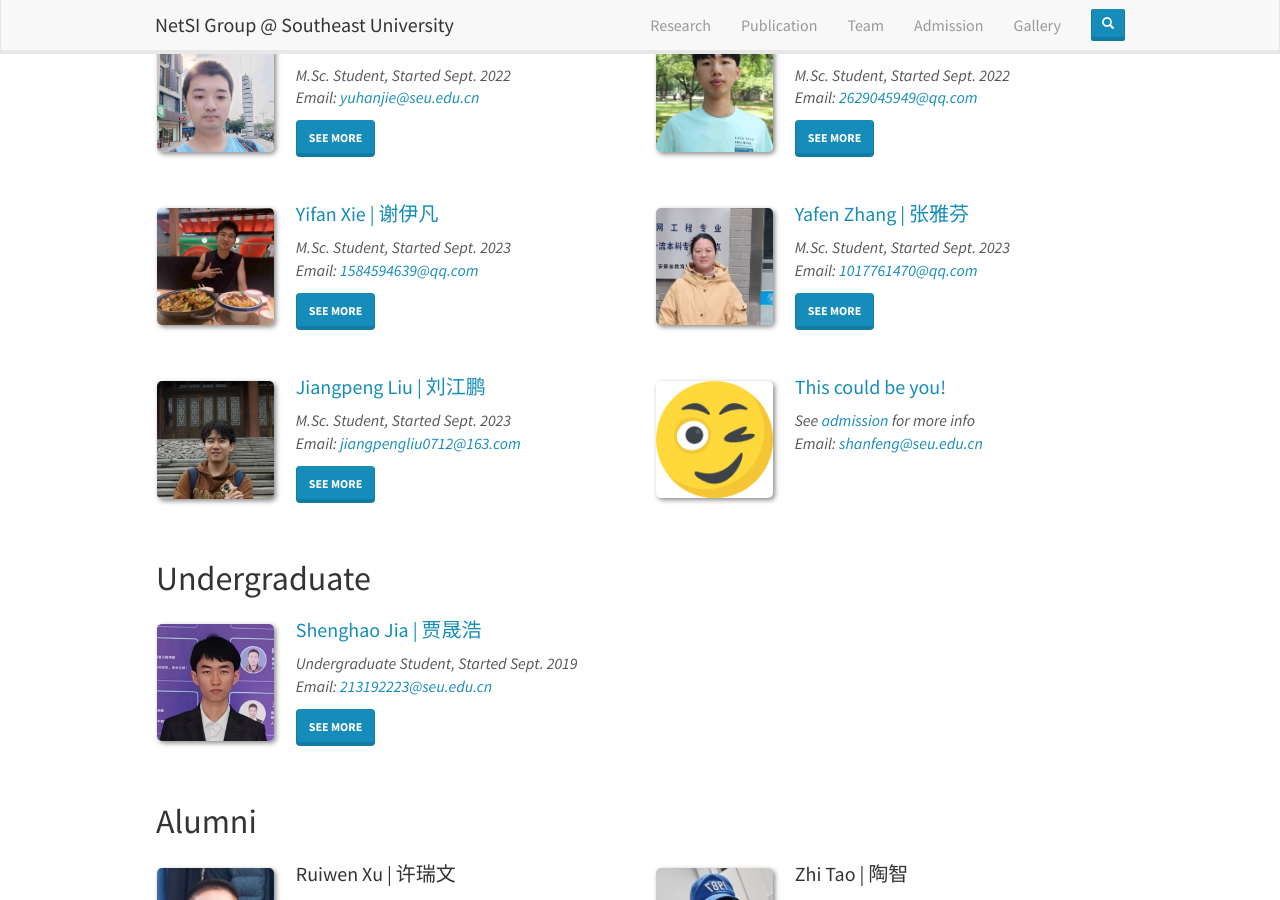
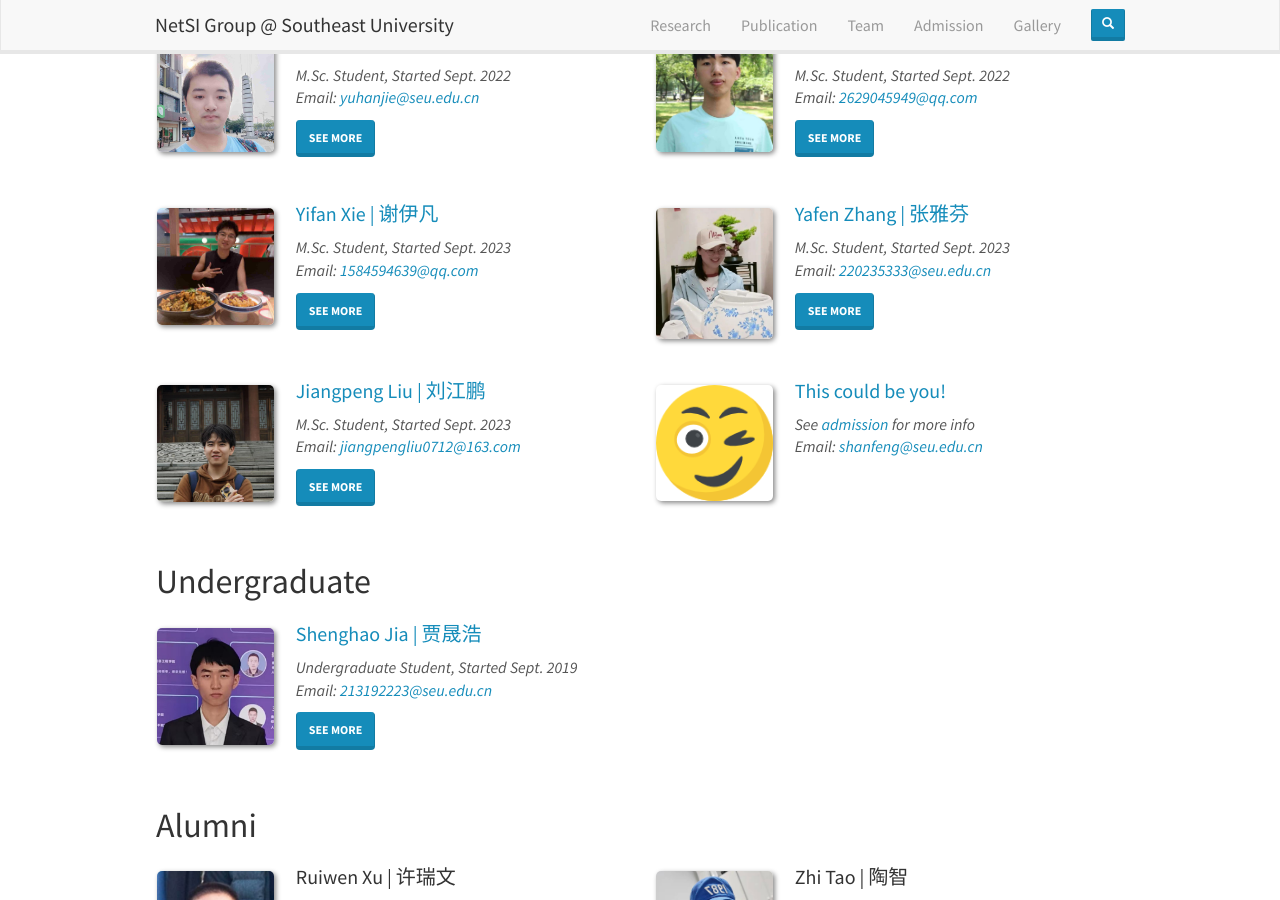
Before and after one commit to SEU-NetSI/seu-netsi.github.io, a Jekyll site: the page built from _pages/team.md, in a window 1280 px wide and 900 px high, scrolled down 1050 px. Built offline with Jekyll 4.4.1, drawn with Linux system fonts in a browser that asks for light colours; nearby versions of some CDN libraries.

Commit message:
修改图片，邮箱

```diff
--- a/_data/students.yml
+++ b/_data/students.yml
@@ -166,7 +166,7 @@
   id: zhangyafen
   photo: zhangyafen.jpg
   info: M.Sc. Student, Started Sept. 2023
-  email: 1017761470@qq.com
+  email: 220235333@seu.edu.cn
   link: https://github.com/AZyfen
   education:
     - "<b>2023.09 ~ Now:</b> M.Sc, <a href='https://cyber.seu.edu.cn/' target='_blank'>School of Cyber Science and Engineering</a>, <a href='https://www.seu.edu.cn/' target='_blank'>Southeast University</a>, China"
```
Also changed, not shown: images/teampic/zhangyafen.jpg.
